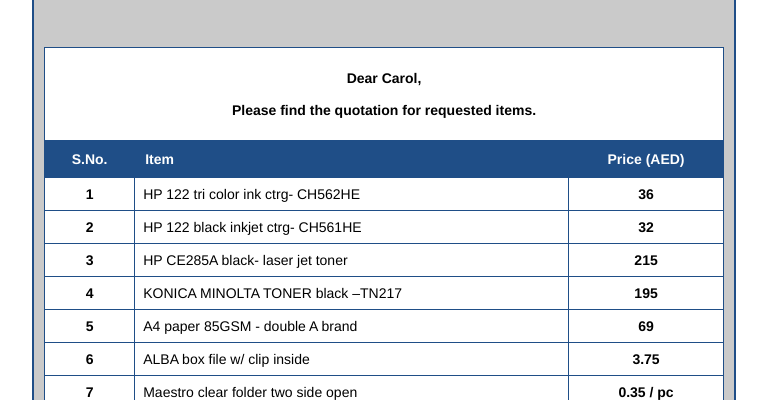
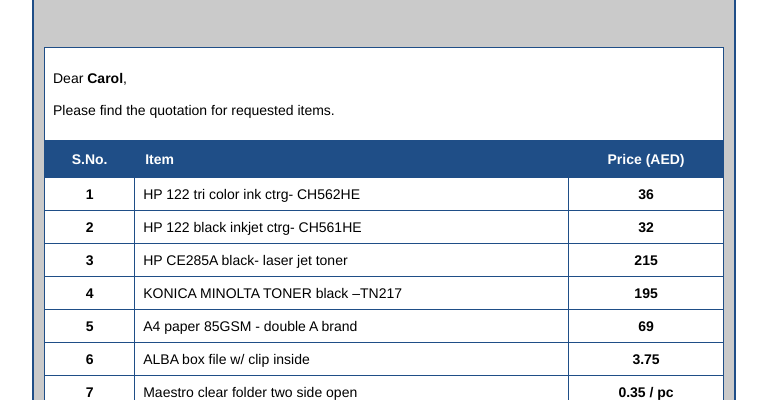
Before and after one commit to hamstllc/Pages, a plain HTML site: page pacific-uae/index.html in a window 1280 px wide. Shown: the part 400-800 px from the top of the page, without its empty margins (256-1023 px from the left). Drawn offline with Linux system fonts and the light colour scheme.

Commit message:
Update index.html

```diff
--- a/pacific-uae/index.html
+++ b/pacific-uae/index.html
@@ -73,7 +73,7 @@ font-size:22px;
 
 	<table>
 	<tr>
-	<td colspan="3">
+	<td style="text-align:left;font-weight:normal" colspan="3">
 	<p>Dear <strong>Carol</strong>,<br><br>
 	Please find the quotation for requested items.
 	</p></td>
```
